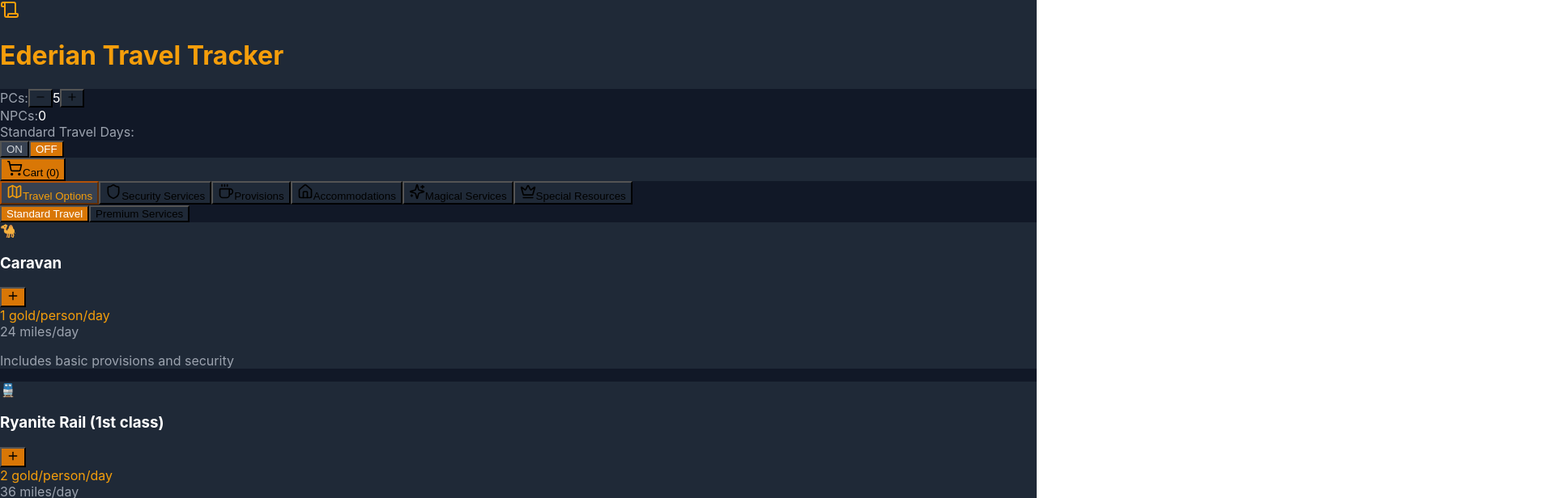
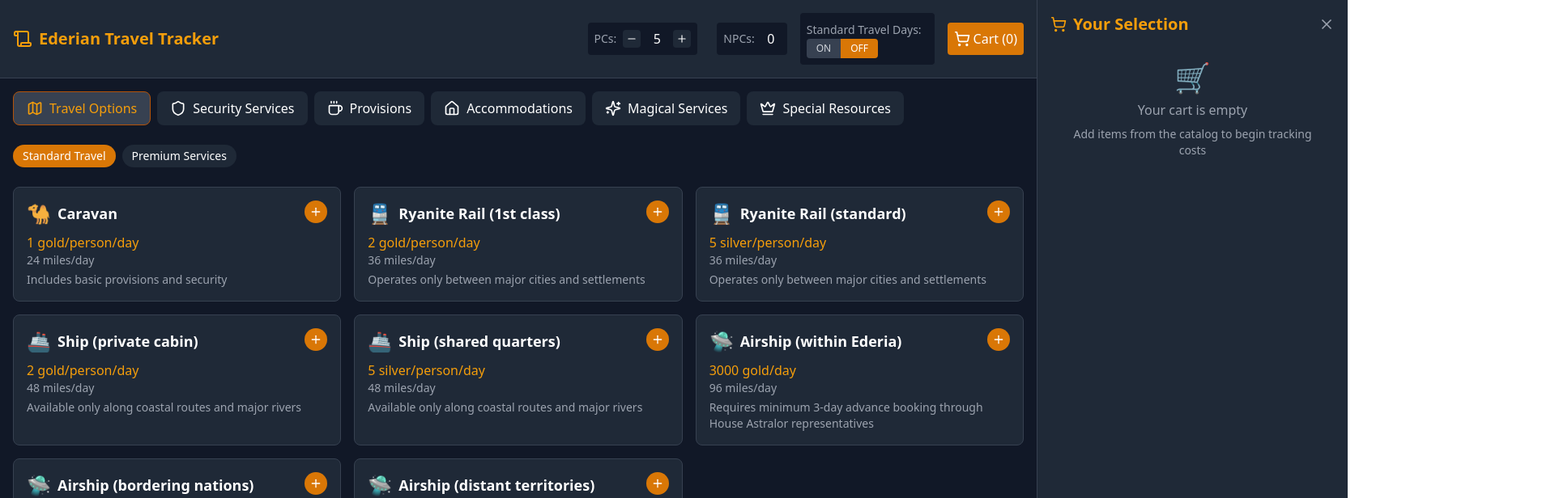
Before and after one commit to joebags99/ederian-travel-tracker, a React (Create React App) app: page / in a window 1280 px wide. Shown: the top 616 px of the page at 81% size, 1920 px wide, since content can reach past the window. Built offline with nearby package versions, Linux system fonts and the light colour scheme.

Commit message:
Add Tailwind via CDN

```diff
--- a/package.json
+++ b/package.json
@@ -11,7 +11,7 @@
     "lucide-react": "^0.483.0",
     "react": "^19.0.0",
     "react-dom": "^19.0.0",
-    "react-scripts": "5.0.1",
+    "react-scripts": "^3.0.1",
     "web-vitals": "^2.1.4"
   },
   "scripts": {
--- a/public/index.html
+++ b/public/index.html
@@ -3,6 +3,7 @@
   <head>
     <meta charset="utf-8" />
     <link rel="icon" href="%PUBLIC_URL%/favicon.ico" />
+    <link href="https://cdn.jsdelivr.net/npm/tailwindcss@2.2.19/dist/tailwind.min.css" rel="stylesheet">
     <meta name="viewport" content="width=device-width, initial-scale=1" />
     <meta name="theme-color" content="#000000" />
     <meta
--- a/src/index.css
+++ b/src/index.css
@@ -1,3 +1,13 @@
-@tailwind base;
-@tailwind components;
-@tailwind utilities;
+body {
+  margin: 0;
+  font-family: -apple-system, BlinkMacSystemFont, 'Segoe UI', 'Roboto', 'Oxygen',
+    'Ubuntu', 'Cantarell', 'Fira Sans', 'Droid Sans', 'Helvetica Neue',
+    sans-serif;
+  -webkit-font-smoothing: antialiased;
+  -moz-osx-font-smoothing: grayscale;
+}
+
+code {
+  font-family: source-code-pro, Menlo, Monaco, Consolas, 'Courier New',
+    monospace;
+}
--- a/src/tailwind.config.js
+++ /dev/null
@@ -1,10 +0,0 @@
-/** @type {import('tailwindcss').Config} */
-module.exports = {
-    content: [
-      "./src/**/*.{js,jsx,ts,tsx}",
-    ],
-    theme: {
-      extend: {},
-    },
-    plugins: [],
-  }
```
Also changed, not shown: 1 other file (tests, documents, lock files or other folders).
